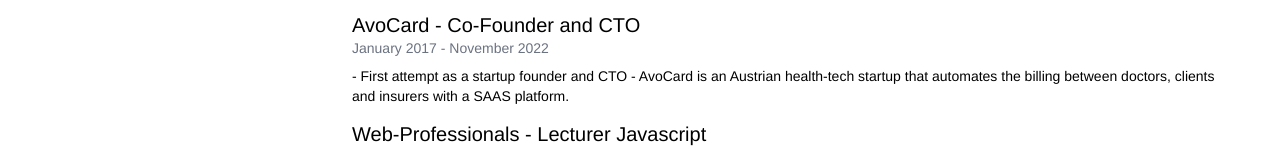
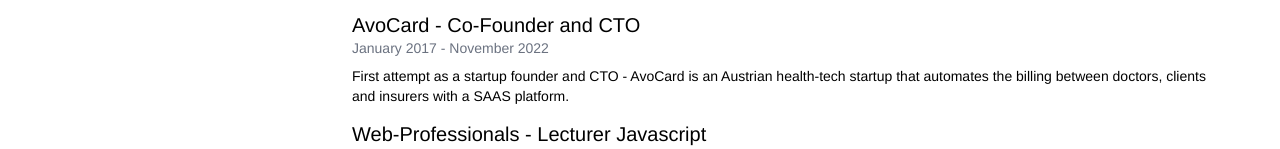
Before and after one commit to jackblackCH/illien.digital, a website: page cv.html in a window 1280 px wide. Shown: the part 1736-1885 px from the top of the page. Drawn offline with Linux system fonts and the light colour scheme.

Commit message:
Remove dash

```diff
--- a/cv.html
+++ b/cv.html
@@ -191,9 +191,9 @@
             January 2017 - November 2022
           </h4>
           <p>
-            - First attempt as a startup founder and CTO - AvoCard is an
-            Austrian health-tech startup that automates the billing between
-            doctors, clients and insurers with a SAAS platform.
+            First attempt as a startup founder and CTO - AvoCard is an Austrian
+            health-tech startup that automates the billing between doctors,
+            clients and insurers with a SAAS platform.
           </p>
         </div>
 
```
